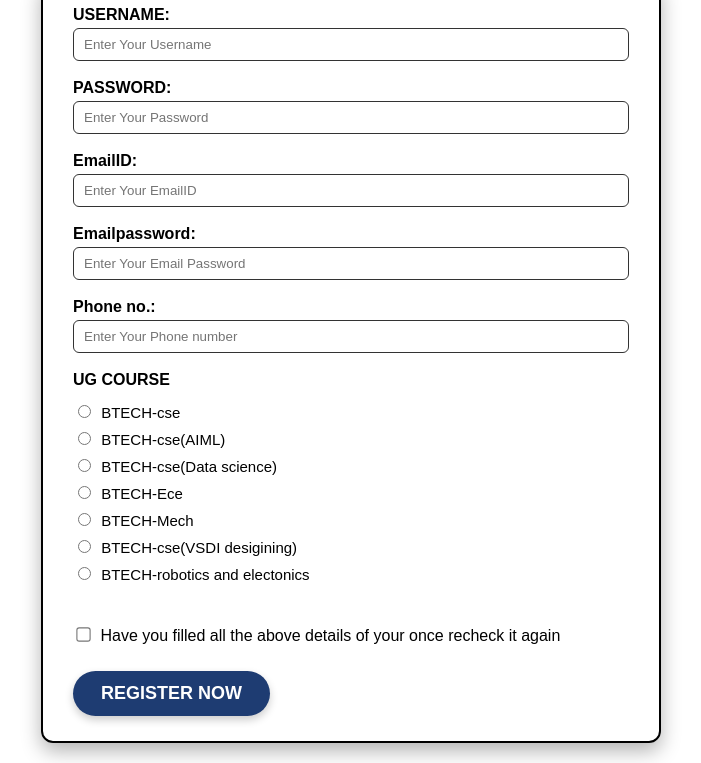
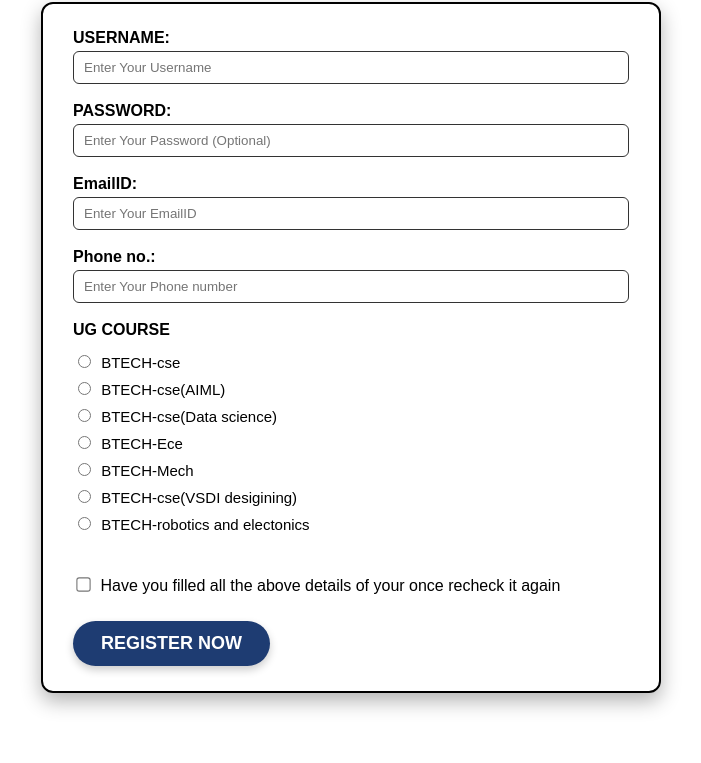
Before and after one commit to teddiguna0001/Gitam_website, a plain HTML site: page index.html in a window 1280 px wide. Shown: the part 105-868 px from the top of the page, without its empty margins (289-990 px from the left). After the commit the page ends 840 px from the top, so only its background shows below. Drawn offline with Linux system fonts and the light colour scheme.

Commit message:
Revise form fields and styles in index.html
Updated the form fields and styling in index.html.

```diff
--- a/index.html
+++ b/index.html
@@ -133,13 +133,11 @@ br {
         <input type="text" placeholder="Enter Your Username"><br><br>
 
         <label> PASSWORD:</label>
-        <input type="password" placeholder="Enter Your Password"><br><br>
+        <input type="password" placeholder="Enter Your Password (Optional)"><br><br>
 
         <label> EmailID:</label>
         <input type="password" placeholder="Enter Your EmailID "><br><br>
 
-        <label> Emailpassword:</label>
-        <input type="password" placeholder="Enter Your Email Password"><br><br>
 
         <label> Phone no.:</label>
         <input type="password" placeholder="Enter Your Phone number"><br><br>
```
